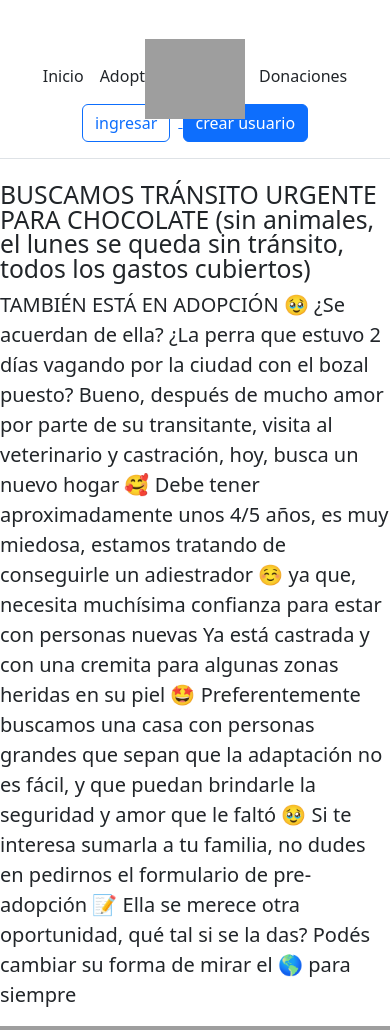
After one commit to LeanEze/EntregaFinal, a Django app: template mi_app/templates/mi_app/historias/chocolate.html in a window 390 px wide. The commit adds this page. Shown: the top 1030 px of the page. Run offline with Django 3.2, Linux system fonts and the light colour scheme; the template is opened without the code that fills it, so the values that code supplies are empty; grey boxes are pictures that could not be loaded.

Commit message:
correccion historia chocolate

```diff
--- /dev/null
+++ b/mi_app/templates/mi_app/historias/chocolate.html
@@ -0,0 +1,30 @@
+{% extends 'mi_app/padre.html' %}
+
+
+<!--contenido-->
+{%block Cuerpo%}
+<div class="row featurette">
+    <div class="col-md-7 order-md-2">
+      <h2 class="featurette-heading fw-normal lh-1">BUSCAMOS TRÁNSITO URGENTE PARA CHOCOLATE (sin animales, el lunes se queda sin tránsito, todos los gastos cubiertos) <span class="text-muted"></span></h2>
+      <p class="lead">TAMBIÉN ESTÁ EN ADOPCIÓN 🥹
+
+        ¿Se acuerdan de ella? ¿La perra que estuvo 2 días vagando por la ciudad con el bozal puesto?
+
+        Bueno, después de mucho amor por parte de su transitante, visita al veterinario y castración, hoy, busca un nuevo hogar 🥰
+
+        Debe tener aproximadamente unos 4/5 años, es muy miedosa, estamos tratando de conseguirle un adiestrador ☺️ ya que, necesita muchísima confianza para estar con personas nuevas
+
+        Ya está castrada y con una cremita para algunas zonas heridas en su piel 🤩
+
+        Preferentemente buscamos una casa con personas grandes que sepan que la adaptación no es fácil, y que puedan brindarle la seguridad y amor que le faltó 🥹
+
+        Si te interesa sumarla a tu familia, no dudes en pedirnos el formulario de pre-adopción 📝
+
+        Ella se merece otra oportunidad, qué tal si se la das? Podés cambiar su forma de mirar el 🌎 para siempre
+    </div>
+    <div class="col-md-5 order-md-1">
+        <img src="https://encrypted-tbn0.gstatic.com/images?q=tbn:ANd9GcTBa7IFkhBokm0ziZd-3wqV8m6W0vAIu9KuGw&usqp=CAU" alt="" srcset="" width="100%" height="400">
+
+    </div>
+  </div>
+{%endblock%}
--- a/mi_app/templates/mi_app/index.html
+++ b/mi_app/templates/mi_app/index.html
@@ -155,10 +155,10 @@
           <img src="https://encrypted-tbn0.gstatic.com/images?q=tbn:ANd9GcTBa7IFkhBokm0ziZd-3wqV8m6W0vAIu9KuGw&usqp=CAU" alt="" srcset="" width="100%" height="225">
 
           <div class="card-body">
-            <p class="card-text">PEPE EN ADOPCION</p>
+            <p class="card-text">BUSCAMOS TRÁNSITO URGENTE PARA CHOCOLATE (sin animales, el lunes se queda sin tránsito, todos los gastos cubiertos)</p>
             <div class="d-flex justify-content-between align-items-center">
               <div class="btn-group">
-                <button type="button" class="btn btn-sm btn-outline-secondary">Ver</button>
+                <a href="http://127.0.0.1:8000/chocolate/" class="btn btn-sm btn-outline-secondary">Ver</a>
 
               </div>
               <small class="text-muted">3dias</small>
--- a/mi_app/urls.py
+++ b/mi_app/urls.py
@@ -23,4 +23,5 @@ urlpatterns = [
     path('osito/', views.mostrar_osito, name='osito'),
     path('pantufla/', views.mostrar_pantufla, name='pantufla'),
     path('romarubio/', views.mostrar_romarubio, name='romarubio'),
+    path('chocolate/', views.mostrar_chocolate, name='chocolate'),
 ]
--- a/mi_app/views.py
+++ b/mi_app/views.py
@@ -61,3 +61,7 @@ def mostrar_pantufla(request):
 def mostrar_romarubio(request):
 
     return render(request ,"mi_app/historias/romarubio.html", {}) #templete historias romarubio
+
+def mostrar_chocolate(request):
+
+    return render(request ,"mi_app/historias/chocolate.html", {}) #templete historias chocolate
```
